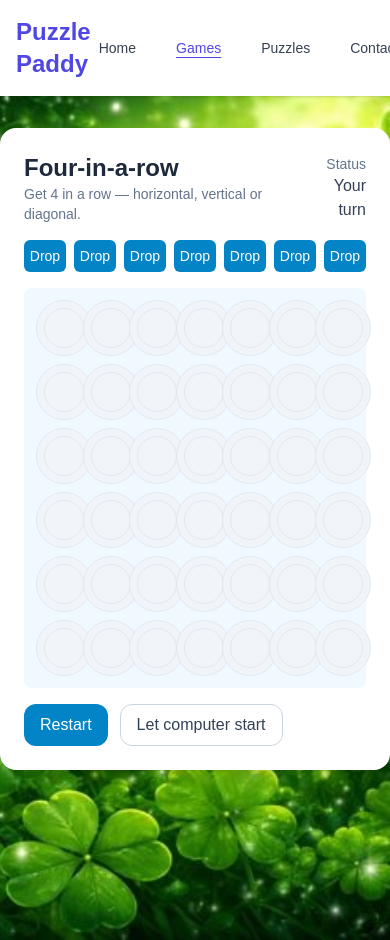
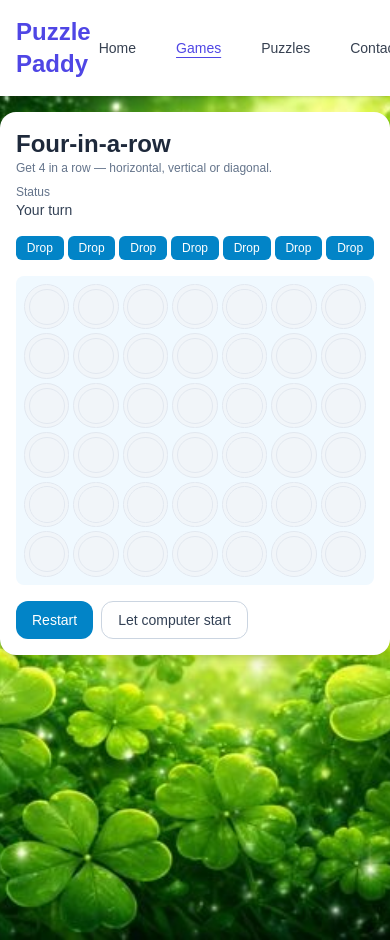
Before and after one commit to MichaelMcKibbin/puzzlepaddy.com, a Next.js app: page /games/four-in-a-row in a window 390 px wide. Built offline with nearby package versions, Linux system fonts and the light colour scheme.

Commit message:
fix: addressed mobile portrait layout issues in the four-in-a-row game:

```diff
--- a/pages/games/four-in-a-row.js
+++ b/pages/games/four-in-a-row.js
@@ -162,27 +162,27 @@ export default function FourInARowGame() {
     cell === PLAYER ? "bg-red-500" : cell === COMPUTER ? "bg-yellow-400" : "bg-transparent";
 
   return (
-    <main className="min-h-screen flex items-start justify-center py-8 bg-shamrocks bg-cover bg-center bg-no-repeat">
-      <div className="w-full max-w-xl bg-white rounded-2xl shadow-lg p-6 sm:p-8 mx-auto">
-        <header className="flex items-center justify-between mb-4">
+    <main className="min-h-screen flex items-start justify-center py-4 sm:py-8 bg-shamrocks bg-cover bg-center bg-no-repeat overflow-x-hidden">
+      <div className="w-full px-4 sm:px-8 max-w-xl bg-white rounded-2xl shadow-lg p-4 sm:p-8 mx-auto">
+        <header className="flex flex-col sm:flex-row sm:items-center sm:justify-between mb-4 gap-2">
           <div>
             <h1 className="text-2xl font-bold text-slate-800">Four-in-a-row</h1>
-            <p className="text-sm text-slate-500">Get 4 in a row — horizontal, vertical or diagonal.</p>
+            <p className="text-xs sm:text-sm text-slate-500">Get 4 in a row — horizontal, vertical or diagonal.</p>
           </div>
-          <div className="text-right">
-            <div className="text-sm text-slate-500">Status</div>
-            <div className="font-medium text-slate-700">{message}</div>
+          <div className="text-left sm:text-right">
+            <div className="text-xs sm:text-sm text-slate-500">Status</div>
+            <div className="font-medium text-slate-700 text-sm sm:text-base">{message}</div>
           </div>
         </header>
 
-        <div className="mb-4">
-          <div className="grid grid-cols-7 gap-2">
+        <div className="mb-4 overflow-x-auto">
+          <div className="grid grid-cols-7 gap-1 sm:gap-2 min-w-min">
             {Array.from({ length: COLS }).map((_, colIndex) => (
               <button
                 key={`col-${colIndex}`}
                 onClick={() => handleDrop(colIndex)}
                 disabled={gameOver || turnLocked || findAvailableRow(grid, colIndex) === -1}
-                className="h-8 rounded-md bg-sky-600 text-white text-sm font-medium hover:bg-sky-700 disabled:opacity-40"
+                className="px-2 sm:px-3 py-1 sm:py-2 rounded-md bg-sky-600 text-white text-xs sm:text-sm font-medium hover:bg-sky-700 disabled:opacity-40 flex-shrink-0"
                 aria-label={`Drop in column ${colIndex + 1}`}
               >
                 Drop
@@ -191,8 +191,8 @@ export default function FourInARowGame() {
           </div>
         </div>
 
-        <div className="bg-sky-50 p-3 rounded-lg">
-          <div className="grid grid-rows-6 grid-cols-7 gap-2">
+        <div className="bg-sky-50 p-2 sm:p-3 rounded-lg overflow-x-auto">
+          <div className="grid gap-1 sm:gap-2" style={{ gridTemplateColumns: `repeat(7, minmax(0, 1fr))`, gridTemplateRows: `repeat(6, 1fr)` }}>
             {grid.map((row, rIdx) =>
               row.map((cell, cIdx) => {
                 const key = `${rIdx}-${cIdx}`;
@@ -200,16 +200,16 @@ export default function FourInARowGame() {
                 return (
                   <div
                     key={key}
-                    className="w-14 h-14 flex items-center justify-center bg-slate-100 rounded-full border border-slate-200"
+                    className="aspect-square flex items-center justify-center bg-slate-100 rounded-full border border-slate-200"
                   >
                     <div
-                      className={`w-10 h-10 rounded-full border ${cell ? "border-transparent" : "border-slate-200"} ${cellColor(
+                      className={`w-5/6 h-5/6 rounded-full border ${cell ? "border-transparent" : "border-slate-200"} ${cellColor(
                         cell
                       )} ${isWinning ? "animate-pulse ring-4 ring-emerald-300 scale-105" : ""} flex items-center justify-center`}
                       aria-hidden="true"
                     >
                       {cell ? (
-                        <img src="/images/shamrock_1.svg" alt="" aria-hidden="true" className="w-7 h-7 drop-shadow-sm" />
+                        <img src="/images/shamrock_1.svg" alt="" aria-hidden="true" className="w-3/5 h-3/5 drop-shadow-sm" />
                       ) : null}
                     </div>
                   </div>
@@ -219,8 +219,8 @@ export default function FourInARowGame() {
           </div>
         </div>
 
-        <div className="mt-4 flex gap-3">
-          <button onClick={handleRestart} className="px-4 py-2 rounded-xl bg-sky-600 text-white font-medium hover:bg-sky-700">
+        <div className="mt-4 flex gap-2 sm:gap-3 flex-wrap">
+          <button onClick={handleRestart} className="px-4 py-2 rounded-xl bg-sky-600 text-white text-sm font-medium hover:bg-sky-700">
             Restart
           </button>
           <button
@@ -238,7 +238,7 @@ export default function FourInARowGame() {
                 }
               }, 200);
             }}
-            className="px-4 py-2 rounded-xl border border-slate-300 text-slate-700 hover:bg-slate-50"
+            className="px-4 py-2 rounded-xl border border-slate-300 text-slate-700 text-sm hover:bg-slate-50"
           >
             Let computer start
           </button>
--- a/styles/globals.css
+++ b/styles/globals.css
@@ -1,10 +1,15 @@
 @tailwind base;
 @tailwind components;
 @tailwind utilities;
+
+html {
+    overflow-x: hidden;
+}
 
 body {
     font-family: sans-serif;
     background-color: #f9fafb;
     margin: 0;
     padding: 0;
+    overflow-x: hidden;
 }
```
Also changed, not shown: 1 other file (tests, documents, lock files or other folders).
